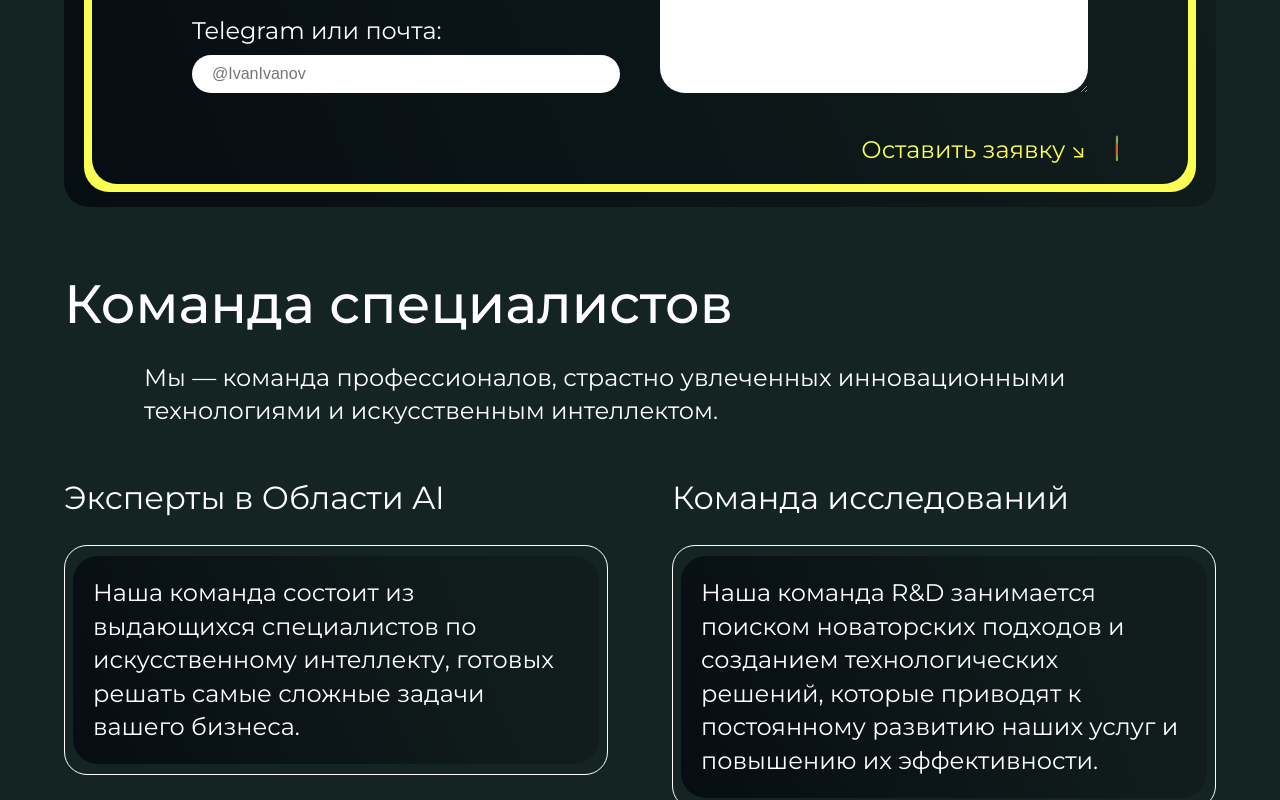
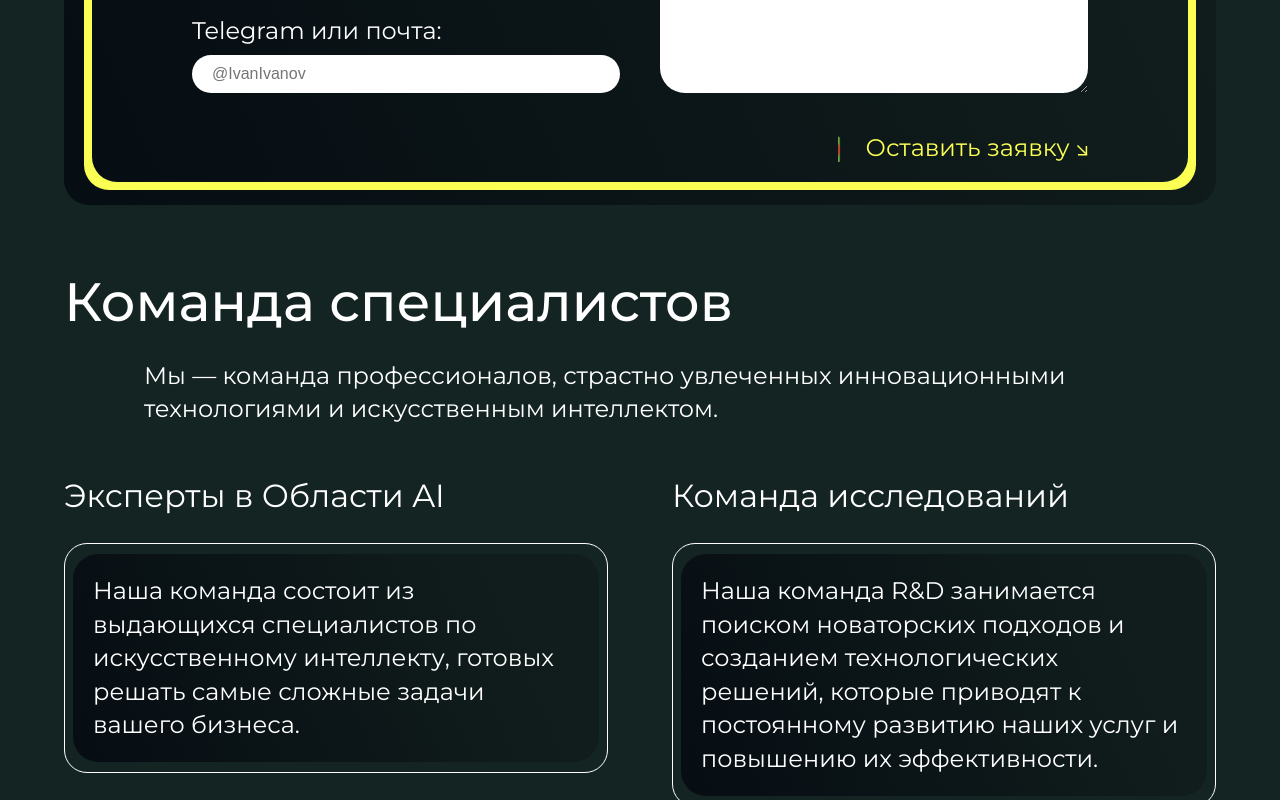
Before and after one commit to Rinat-Arifullin/ai-automation-agency, a Next.js app: page / in a window 1280 px wide. Shown: the part 1140-1940 px from the top of the page. Built offline with nearby package versions, Linux system fonts and the light colour scheme.

Commit message:
Правки верстки

```diff
--- a/components/Main/FirstPage/index.module.css
+++ b/components/Main/FirstPage/index.module.css
@@ -52,7 +52,8 @@
 @media screen and (max-width: 700px) {
     .leadMagnet {
         padding: 0;
-        margin: 0 auto;
+        width: fit-content;
+        align-self: center;
     }
 
     .title {
--- a/components/common/SubmitBtn/index.module.css
+++ b/components/common/SubmitBtn/index.module.css
@@ -2,7 +2,7 @@
     grid-area: submit;
     color: var(--yellow);
     font-size: var(--desktop-text);
-    margin-right: -30px;
+    cursor: pointer;
 }
 
 .iconsWrapper {
@@ -11,7 +11,7 @@
     overflow: hidden;
     width: 26px;
     height: 26px;
-    margin-bottom: -3px;
+    margin-bottom: -6px;
     padding: 1px;
 }
 .loader {
@@ -29,7 +29,7 @@
 .success,
 .error,
 .loader {
-    right: -26px;
+    left: -26px;
     position: absolute;
     display: inline-block;
     transition: .3s;
@@ -38,7 +38,7 @@
 .error.isError,
 .success.isSuccess,
 .loader.isLoading {
-    right: 0px;
+    left: 0px;
 }
 
 
--- a/components/common/SubmitBtn/index.tsx
+++ b/components/common/SubmitBtn/index.tsx
@@ -27,7 +27,6 @@ const SubmitBtn = ({
             className={`${styles.submit} ${className}`}
             onClick={onClickHanlder}
         >
-            Оставить заявку <LinkArrow color="yellow" />{' '}
             <span className={styles.iconsWrapper}>
                 <span
                     className={`${styles.loader} ${isLoading && styles.isLoading}`}
@@ -43,6 +42,7 @@ const SubmitBtn = ({
                     🚫
                 </span>
             </span>
+            Оставить заявку <LinkArrow color="yellow" />
         </div>
     )
 }
```
